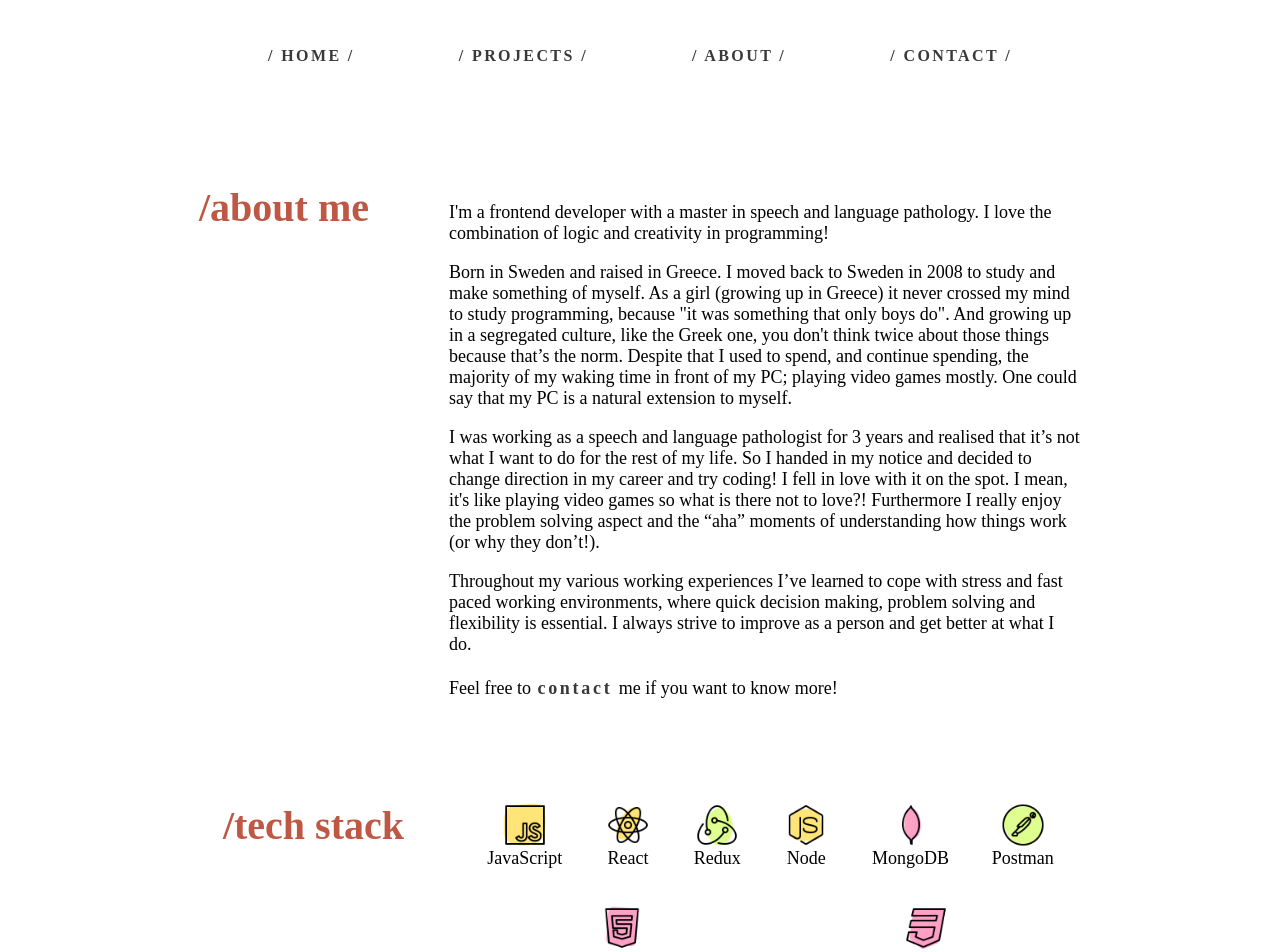
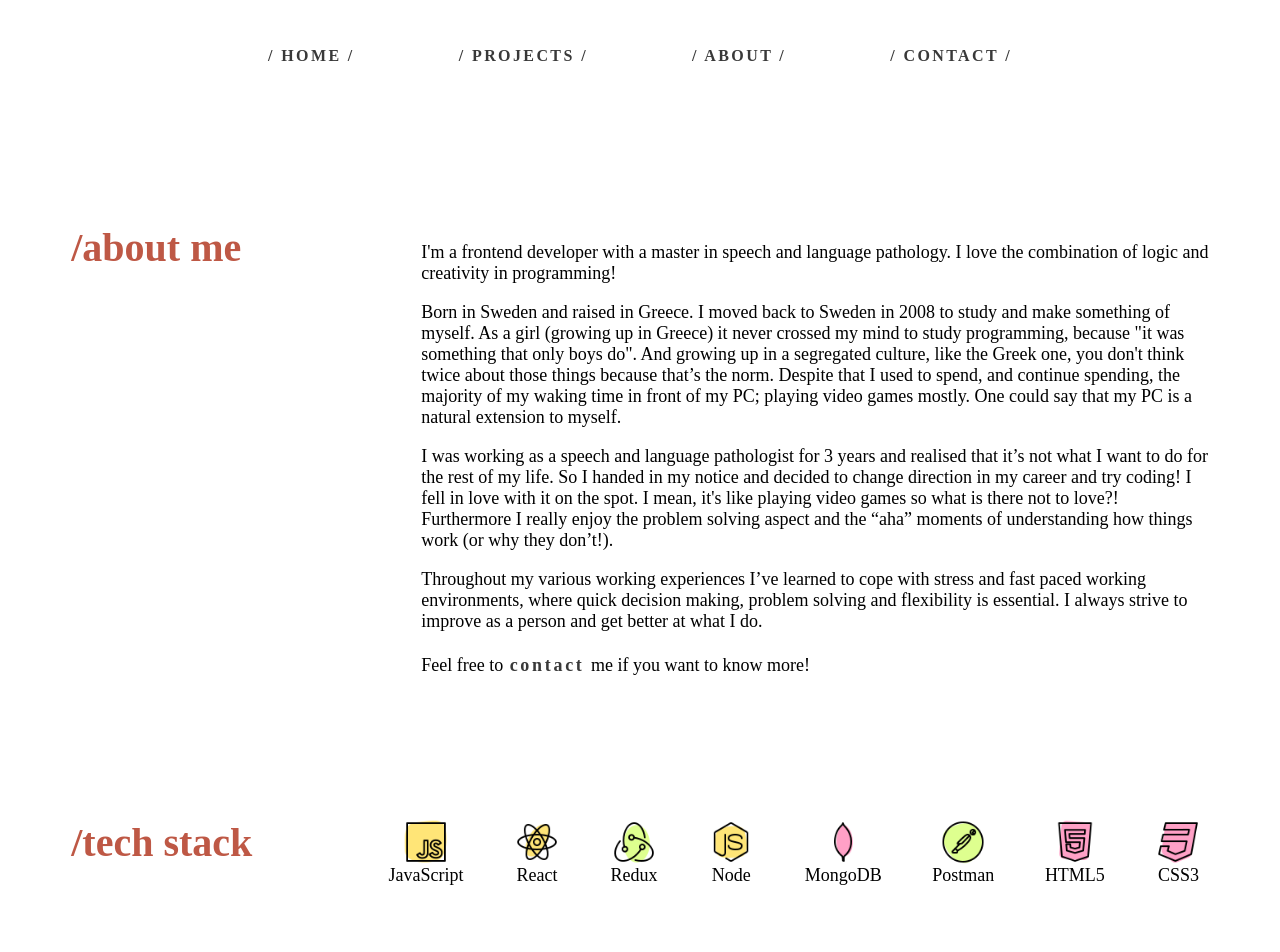
Before and after one commit to anndimi/portfolio-annadimi, a React (Create React App) app in the folder frontend/: page /about in a window 1280 px wide. Shown: the top 952 px of the page. Built offline with nearby package versions, Linux system fonts and the light colour scheme; no server answers; the HTML template or start-up script is replaced by a standard one.

Commit message:
started styling different displays

```diff
--- a/frontend/src/elements/Footer.js
+++ b/frontend/src/elements/Footer.js
@@ -52,18 +52,19 @@ const FooterWrapper = styled.div`
   }
 `
 
-// const Divider = styled.div`
-//   display: flex;
-//   align-items: center;
-//   justify-content: center;
-// `
-
 const FooterContainer = styled.div`
   display: flex;
   justify-content: space-around;
+  flex-wrap: wrap;
   padding: 2vh 0 5vh 0;
   margin: 0 auto;
   width: 70%;
+
+  @media (max-width: 767px) {
+    align-items: center;
+    justify-content: center;
+    text-align: center;
+  }
 `
 
 const ContactContainer = styled.div`
--- a/frontend/src/elements/Navbar.js
+++ b/frontend/src/elements/Navbar.js
@@ -51,4 +51,9 @@ const NavbarContainer = styled.div`
     width: 100%;
     left: 0;
   }
+
+  @media (max-width: 768px) {
+    gap: 3vw;
+    padding: 3vh 0 0 0;
+  }
 `
--- a/frontend/src/pages/About.js
+++ b/frontend/src/pages/About.js
@@ -10,7 +10,7 @@ import mongoIcon from '../assets/icons/mongo-icon.png'
 import reduxIcon from '../assets/icons/redux-icon.png'
 import postmanIcon from '../assets/icons/postman-icon.png'
 
-const About = ({ user }) => {
+const About = () => {
   return (
     <>
       <PageContainer>
@@ -116,8 +116,11 @@ export default About
 const PageContainer = styled.div`
   display: flex;
   flex-direction: column;
+  justify-content: center;
+  align-items: center;
+  flex-wrap: wrap;
   gap: 5em;
-  margin: 0 auto;
+  margin: auto;
   h1 {
     font-size: 40px;
     color: #be5845;
@@ -127,14 +130,15 @@ const PageContainer = styled.div`
 `
 
 const AboutContainer = styled.div`
-  display: flex;
-  justify-content: center;
-  gap: 5em;
-  margin: 0 auto;
+  display: grid;
+  grid-template-columns: 350px 1fr;
+  max-width: 1666px;
+  width: 90%;
+  margin: 40px 0 40px 0;
 `
 
 const InfoContainer = styled.div`
-  width: 50%;
+  width: 100%;
   p {
     font-size: 18px;
     font-weight: 300;
@@ -167,11 +171,10 @@ const InfoContainer = styled.div`
 `
 
 const TechContainer = styled.div`
-  display: flex;
-  justify-content: space-around;
-  width: 66%;
-  gap: 5em;
-  margin: 0 auto;
+  display: grid;
+  grid-template-columns: 310px 1fr;
+  max-width: 1666px;
+  width: 90%;
 `
 
 const TechInfoContainer = styled.div`
--- a/frontend/src/pages/Home.js
+++ b/frontend/src/pages/Home.js
@@ -12,17 +12,30 @@ const Home = ({ user, projects }) => {
   if (featuredProjects) {
     return (
       <>
-        <ProfileContainer>
-          <LottieAvatar />
-          <span>{user.login}</span>
-          <span className="divider"></span>
-          <span>frontend developer</span>
-          <span className="divider"></span>
-          <span>{user.location}</span>
-        </ProfileContainer>
+        {window.innerWidth < 769 ? (
+          <>
+            <LottieAvatar style={{ height: 300 }} />
+            <ProfileContainer>
+              <div>{user.login}</div>
+              <span className="divider"></span>
+              <div>frontend developer</div>
+              <span className="divider"></span>
+              <div>{user.location}</div>
+            </ProfileContainer>
+          </>
+        ) : (
+          <ProfileContainer>
+            <LottieAvatar />
+            <div>{user.login}</div>
+            <span className="divider"></span>
+            <div>frontend developer</div>
+            <span className="divider"></span>
+            <div>{user.location}</div>
+          </ProfileContainer>
+        )}
+
         <FeaturedProjectsSection>
           <h2>/featured projects</h2>
-
           <FeaturedProjectsWrapper>
             {featuredProjects.map((project) => (
               <FeaturedProjectsContainer key={project.name}>
@@ -52,19 +65,24 @@ const ProfileContainer = styled.div`
   height: 30vh;
   display: flex;
   align-items: center;
-  justify-content: space-around;
+  justify-content: space-between;
   margin: 0 auto;
-  gap: 2vw;
-
+  gap: 1em;
+  max-width: 880px;
+  width: 85%;
   .divider {
     border: solid 0.5px #393939;
     height: 75px;
   }
-
-  span {
+  div {
     font-weight: 300;
     font-size: 20px;
     text-transform: lowercase;
+    text-align: center;
+  }
+
+  @media (max-width: 767px) {
+    flex-direction: column;
   }
 `
 const FeaturedProjectsSection = styled.div`
@@ -79,14 +97,33 @@ const FeaturedProjectsSection = styled.div`
     border-right: 2px solid #393939;
     padding: 30px 0 30px 0;
   }
+
+  @media (max-width: 991px) {
+    grid-template-columns: none;
+    grid-template-rows: 140px 1fr;
+
+    h2 {
+      display: flex;
+      justify-content: center;
+      border-bottom: 2px solid #393939;
+      border-right: none;
+      padding: 0;
+      text-align: center;
+      margin-top: 0;
+    }
+  }
 `
 
 const FeaturedProjectsWrapper = styled.div`
   display: flex;
   align-items: center;
-  justify-content: space-around;
+  justify-content: space-evenly;
   flex-wrap: wrap;
   margin: 0 auto;
+
+  @media (max-width: 768px) {
+    justify-content: space-between;
+  }
 `
 
 const FeaturedProjectsContainer = styled.div`
@@ -134,4 +171,15 @@ const FeaturedProjectsContainer = styled.div`
     width: 100%;
     left: 0;
   }
+
+  @media (max-width: 768px) {
+    justify-content: space-between;
+    width: 100%;
+    padding: 15px 20px;
+
+    .project-link {
+      width: 50%;
+      padding: 0;
+    }
+  }
 `
--- a/frontend/src/pages/ProjectPage.js
+++ b/frontend/src/pages/ProjectPage.js
@@ -25,7 +25,7 @@ const ProjectPage = () => {
         <PageContainer>
           <SingleProjectContainer>
             <h1>/{project.name}</h1>
-            <p>created at: {dayjs(project.createdAt).format('MM-DD-YYYY')}</p>
+            <h4>created at: {dayjs(project.createdAt).format('MM-DD-YYYY')}</h4>
             <ProjectImgWrapper>
               <span />
               <img src={project.img} alt={project.name} />{' '}
@@ -87,6 +87,13 @@ const PageContainer = styled.div`
     width: 100%;
     left: 0;
   }
+
+  @media (max-width: 991px) {
+    display: flex;
+    flex-direction: column;
+    align-items: center;
+    justify-content: center;
+  }
 `
 
 const SingleProjectContainer = styled.div`
@@ -104,7 +111,7 @@ const SingleProjectContainer = styled.div`
   }
   img {
     width: 650px;
-    height: 345px;
+    height: auto;
     opacity: 0.7;
   }
   span {
@@ -119,6 +126,18 @@ const SingleProjectContainer = styled.div`
   p {
     font-size: 18px;
     font-weight: 300;
+  }
+
+  @media (max-width: 991px) {
+    margin: initial;
+
+    h1 {
+      margin-top: 50px;
+    }
+
+    h4 {
+      margin: 0;
+    }
   }
 `
 const ProjectImgWrapper = styled.div`
@@ -137,6 +156,21 @@ const ProjectTechWrapper = styled.div`
     align-items: center;
     border-right: 2px solid #393939;
     padding: 20px 0 20px 0;
+  }
+
+  @media (max-width: 991px) {
+    grid-template-columns: none;
+    grid-template-rows: 140px 1fr;
+
+    h3 {
+      display: flex;
+      justify-content: center;
+      border-bottom: 2px solid #393939;
+      border-right: none;
+      padding: 0;
+      text-align: center;
+      margin-top: 0;
+    }
   }
 `
 
--- a/frontend/src/pages/ProjectsPage.js
+++ b/frontend/src/pages/ProjectsPage.js
@@ -32,12 +32,19 @@ export default ProjectsPage
 const PageContainer = styled.div`
   display: flex;
   margin: 0 auto;
+
+  @media (max-width: 768px) {
+    flex-direction: column;
+  }
 `
 
 const ProjectsListWrapper = styled.div`
   display: flex;
   flex-direction: column;
   margin: 0 auto;
+  @media (max-width: 768px) {
+    align-items: center;
+  }
 `
 
 const ProjectsListContainer = styled.div`
--- a/frontend/src/styles/App.css
+++ b/frontend/src/styles/App.css
@@ -5,3 +5,9 @@
   height: 100vh;
   gap: 10vh;
 }
+
+@media (max-width: 991px) {
+  .App {
+    gap: 3vh;
+  }
+}
```
